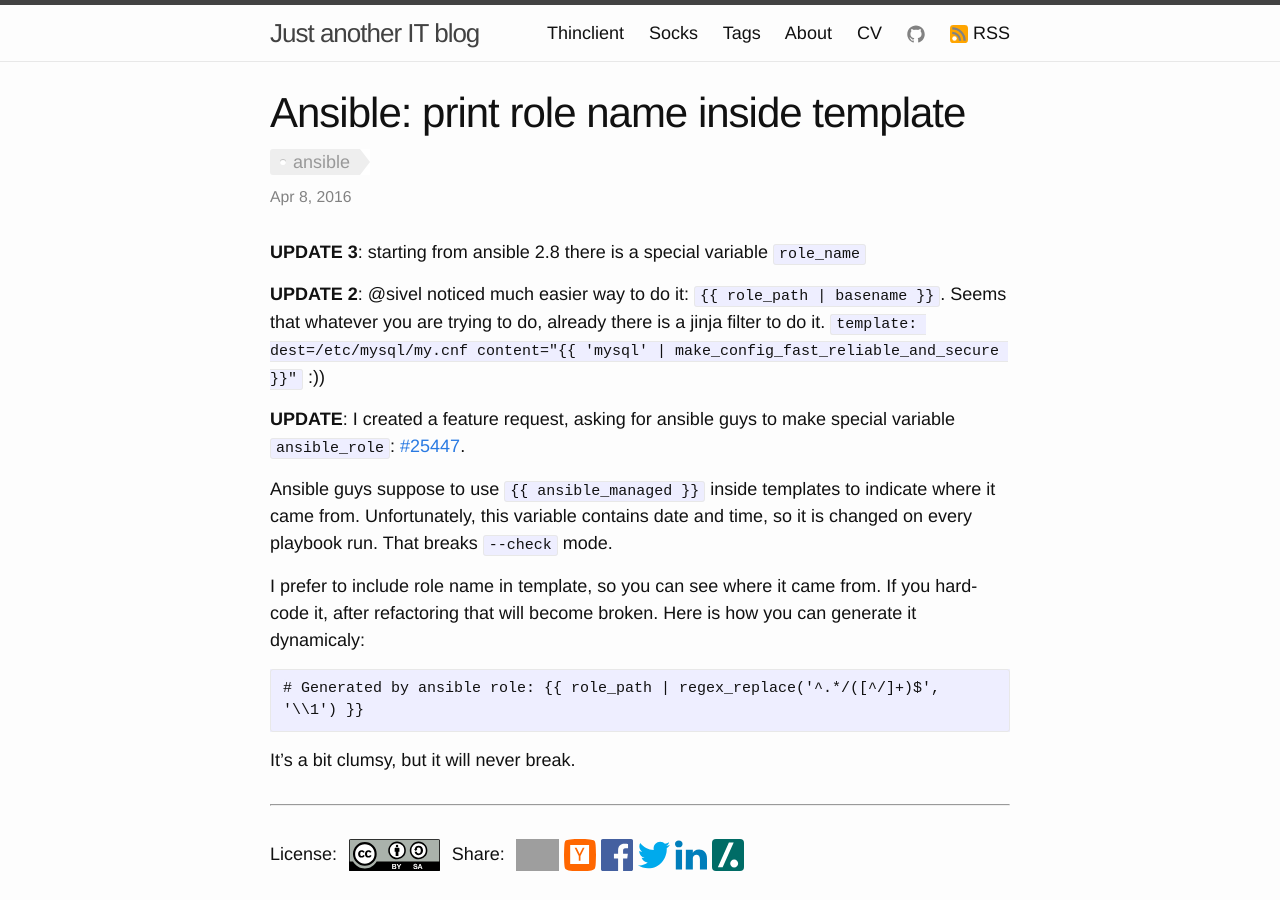
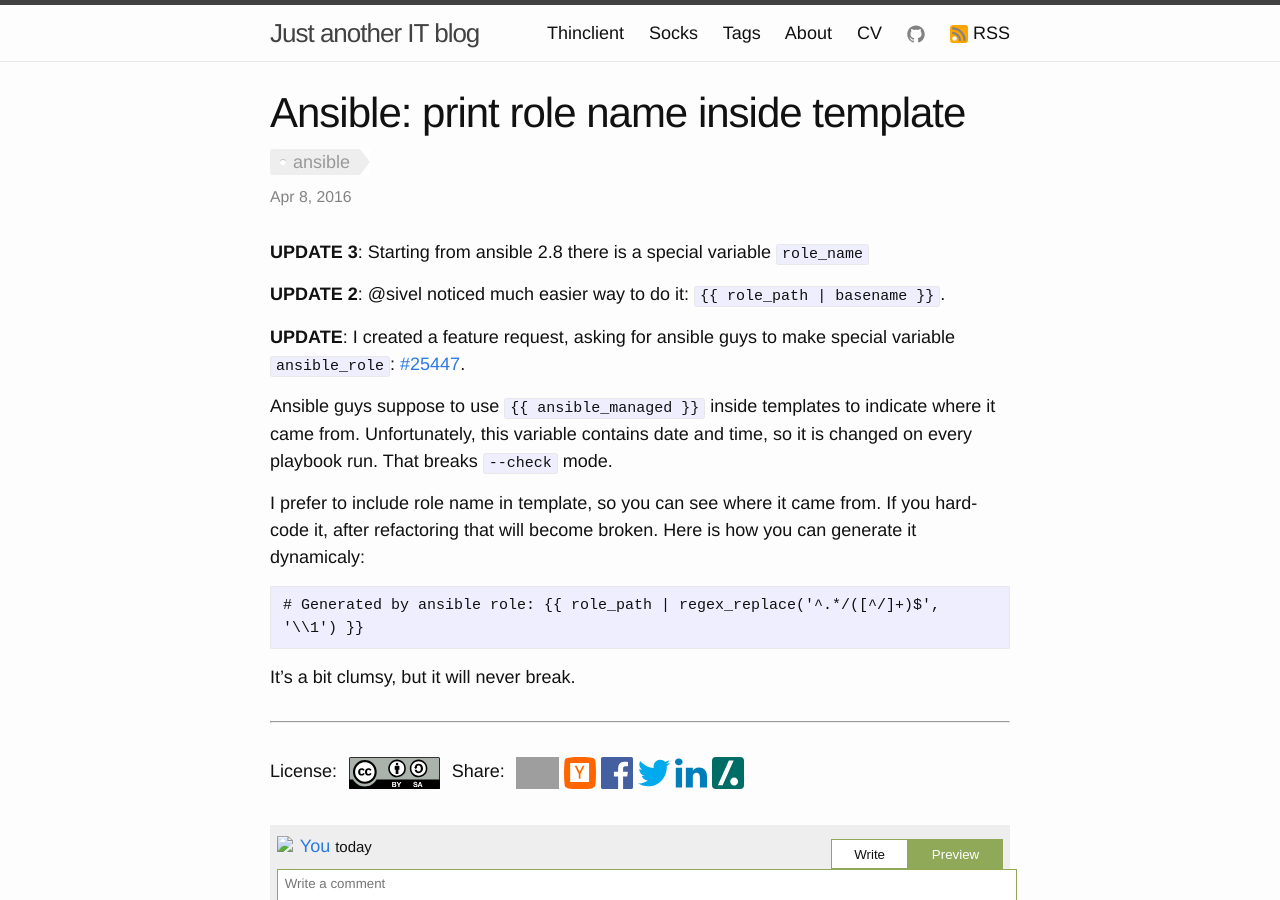
Before and after one commit to selivan/selivan.github.io, a Jekyll site: the page built from _posts/2016-04-08-ansible-print-role-name-inside-template.md, in a window 1280 px wide and 900 px high. Built offline with Jekyll 4.4.1, drawn with Linux system fonts in a browser that asks for light colours; grey boxes are pictures that could not be loaded.

Commit message:
Update 2016-04-08-ansible-print-role-name-inside-template.md

```diff
--- a/_posts/2016-04-08-ansible-print-role-name-inside-template.md
+++ b/_posts/2016-04-08-ansible-print-role-name-inside-template.md
@@ -3,9 +3,9 @@
 title:  "Ansible: print role name inside template"
 tags: ansible
 ---
-**UPDATE 3**: starting from ansible 2.8 there is a special variable `role_name`
+**UPDATE 3**: Starting from ansible 2.8 there is a special variable `role_name`
 
-**UPDATE 2**: @sivel noticed much easier way to do it: {% raw %}`{{ role_path | basename }}`{% endraw %}. Seems that whatever you are trying to do, already there is a jinja filter to do it. {% raw %}`template: dest=/etc/mysql/my.cnf content="{{ 'mysql' | make_config_fast_reliable_and_secure }}"`{% endraw %} :))
+**UPDATE 2**: @sivel noticed much easier way to do it: {% raw %}`{{ role_path | basename }}`{% endraw %}.
 
 **UPDATE**: I created a feature request, asking for ansible guys to make special variable `ansible_role`: [#25447](https://github.com/ansible/ansible/issues/25447).
 
```
